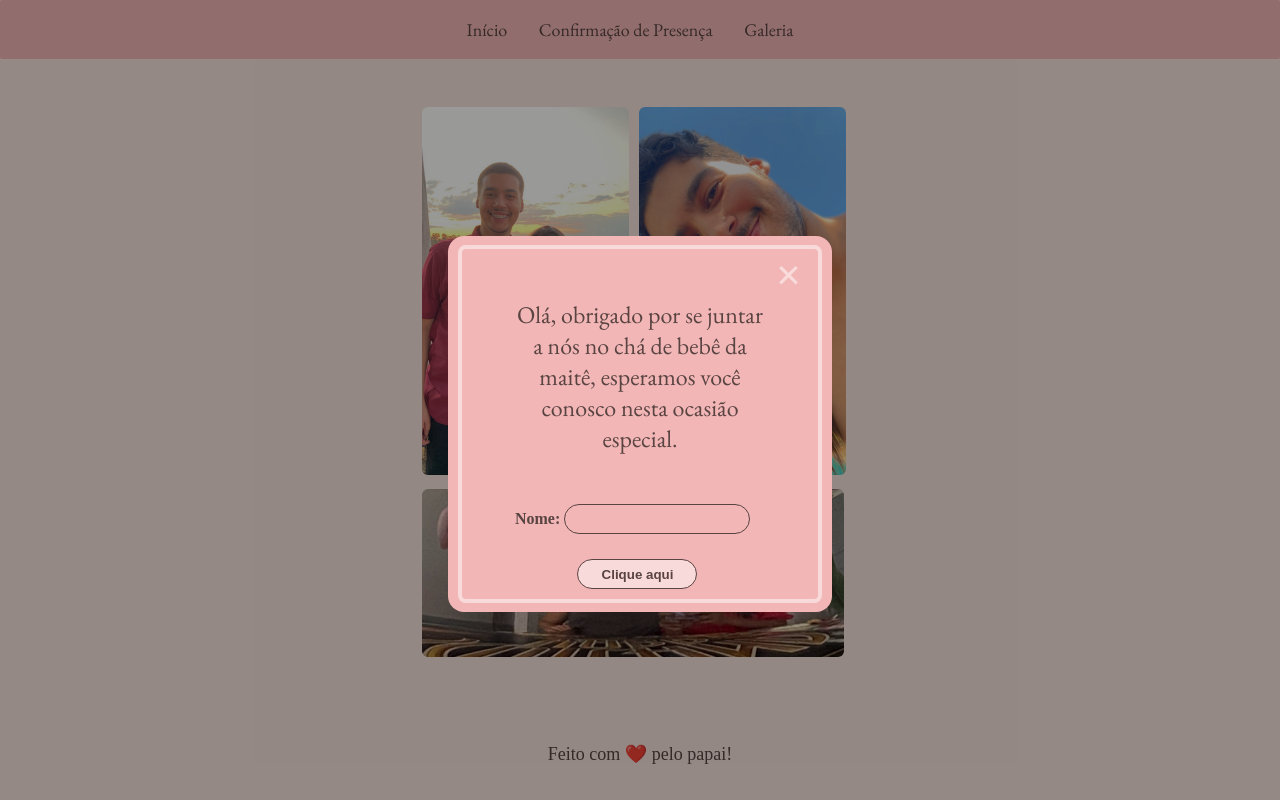
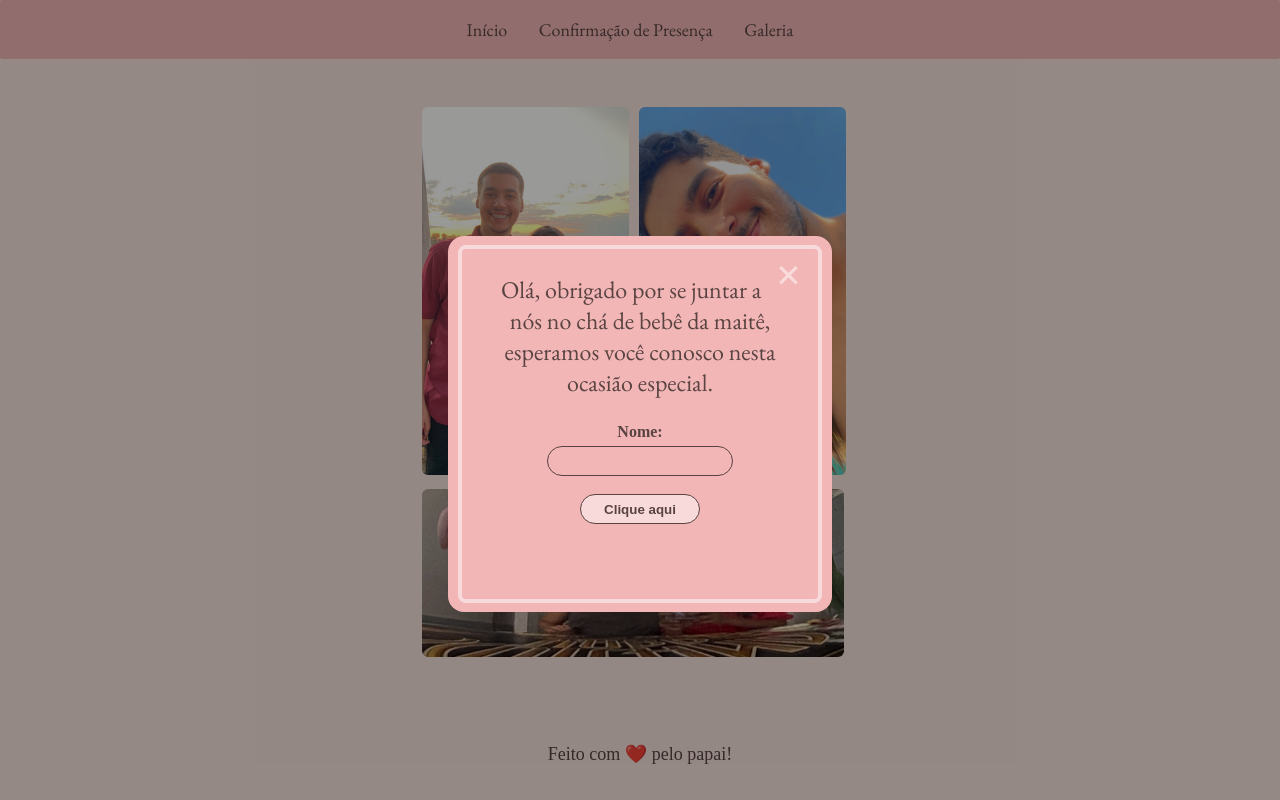
Before and after one commit to Tulipiz/Lista-de-convidados, a plain HTML site: page Menu/Presentes/index.html in a window 1280 px wide. Both pictures are taken after a click on the link "Confirmação de Presença". Drawn offline with nearby package versions, Linux system fonts and the light colour scheme.

Commit message:
modify modal

```diff
--- a/Menu/Presentes/index.html
+++ b/Menu/Presentes/index.html
@@ -11,6 +11,7 @@
     <meta charset="UTF-8" />
     <meta name="viewport" content="width=device-width, initial-scale=1.0" />
     <link rel="stylesheet" type="text/css" href="style.css" />
+    <link rel="stylesheet" type="text/css" href="../modal.css" />
     <script type="module" src="script.js" defer></script>
     <title>Chá de bebe</title>
   </head>
--- a/Menu/Presentes/style.css
+++ b/Menu/Presentes/style.css
@@ -41,98 +41,7 @@
     text-decoration: none;
     color: var(--text-color);
   }
-  body .modal{
-    padding-top: 48px;
-    display: none;
-    align-items: center;
-    justify-content: center;
-  }
-  .modal {
-    position: fixed; /* Stay in place */
-    z-index: 1; /* Sit on top */
-    left: 0;
-    top: 0;
-    width: 100%; /* Full width */
-    height: 100%; /* Full height */
-    overflow: auto; /* Enable scroll if needed */
-    background-color: rgb(0,0,0); /* Fallback color */
-    background-color: rgba(0,0,0,0.4); /* Black w/ opacity */
-  }
-  .modal-content {
-    background-color: var(--background-header);
-    margin: auto;
-    /* border: 4px solid var(--header-hover); */
-    border-radius: 16px;
-    width: 30%;
-    height: 50%;
-    display: flex;
-    justify-content: center;
-    align-items: center;
-  }
-  .moldura {
-    display: inline;
-    border:4px solid var(--header-hover);
-    border-radius:8px;
-    width: 95%;
-    height: 95%;
 
-  }
-  .close {
-    margin-right: 5px;
-    color:var(--header-hover);
-    float: right;
-    font-size: 45px;
-    font-weight: bold;
-    padding-right: 12px;
-  }
-  .moldura p{
-    padding: 50px;
-    font-family: "EB Garamond", serif;
-    color: var(--text-color);
-  }
-  .moldura p {
-    font-size: 24px;
-    text-align: center;
-  }
-  .close:hover,
-  .close:focus {
-    color: var(--text-color);
-    text-decoration: none;
-    cursor: pointer;
-  }
-  form {
-    margin: 0 auto;
-    width:250px;
-    height: 200px;
-    }
-  .lb-name{
-    color: var(--text-color);
-    font-weight: bold;
-
-  }
-  .inpt-name{
-    color: var(--text-color);
-    font-weight: bold;
-    padding-left: 5px;
-    border-style: none;
-    border-radius: 9999px;
-    height: 30px;
-    background-color: var(--background-header);
-    border: 1px solid var(--text-color);
-  }
-
-  .btn{
-    color: var(--text-color);
-    font-weight: bold;
-    inline-size: 120px;
-    height: 30px;
-    margin: 10% 25%;
-    border-radius: 9999px;
-    border-style: none;
-    border: 1px solid var(--text-color);
-    background-color: var(--header-hover);
-
-  }
 
 ul li a {
     padding: 18px 4px;
--- /dev/null
+++ b/Menu/modal.css
@@ -0,0 +1,118 @@
+body .modal{
+  padding-top: 48px;
+  display: none;
+  align-items: center;
+  justify-content: center;
+}
+
+.modal {
+    position: fixed; /* Stay in place */
+    z-index: 1; /* Sit on top */
+    left: 0;
+    top: 0;
+    width: 100%; /* Full width */
+    height: 100%; /* Full height */
+    overflow: auto; /* Enable scroll if needed */
+    background-color: rgb(0,0,0); /* Fallback color */
+    background-color: rgba(0,0,0,0.4); /* Black w/ opacity */
+  }
+
+
+  /* Modal Content */
+  .modal-content {
+    background-color: var(--background-header);
+    margin: auto;
+    /* border: 4px solid var(--header-hover); */
+    border-radius: 16px;
+    width: 30%;
+    height: 50%;
+    display: flex;
+    justify-content: center;
+    align-items: center;
+  }
+  .moldura {
+      border:4px solid var(--header-hover);
+    border-radius:8px;
+    width: 95%;
+    height: 95%;
+
+  }
+  /* The Close Button */
+  .close {
+    margin-right: 5px;
+    color:var(--header-hover);
+    float: right;
+    font-size: 45px;
+    font-weight: bold;
+    padding-right: 12px;
+  }
+  .span{
+    display: flex;
+    justify-content: right;
+  }
+  .forms-center{
+    display: flex;
+    flex-direction: column;
+    justify-content: center;
+
+  }
+  .moldura p{
+    padding: 25px;
+    font-family: "EB Garamond", serif;
+    color: var(--text-color);
+  }
+
+  .moldura p {
+    font-size: 24px;
+    text-align: center;
+  }
+
+  .close:hover,
+  .close:focus {
+    color: var(--text-color);
+    text-decoration: none;
+    cursor: pointer;
+  }
+
+
+  form {
+    margin: 0 auto;
+    width:250px;
+    /* height: 200px;   */
+    }
+    .lb-name{
+      padding-bottom: 5px;
+      display: flex;
+      justify-content: center;
+      color: var(--text-color);
+      font-weight: bold;
+
+    }
+    .inpt-name{
+      color: var(--text-color);
+      font-weight: bold;
+      padding-left: 5px;
+      border-style: none;
+      border-radius: 9999px;
+      height: 30px;
+      background-color: var(--background-header);
+      border: 1px solid var(--text-color);
+    }
+
+    #forms{
+      display: flex;
+      justify-content: center;
+      align-items: center;
+      flex-direction: column;
+    }
+
+    .btn{
+      color: var(--text-color);
+      font-weight: bold;
+      inline-size: 120px;
+      height: 30px;
+      border-radius: 9999px;
+      border-style: none;
+      border: 1px solid var(--text-color);
+      background-color: var(--header-hover);
+    }
--- a/Menu/style.css
+++ b/Menu/style.css
@@ -40,106 +40,6 @@ header {
   text-decoration: none;
   color: var(--text-color);
 }
-body .modal{
-  padding-top: 48px;
-  display: none;
-  align-items: center;
-  justify-content: center;
-}
-.modal {
-  position: fixed; /* Stay in place */
-  z-index: 1; /* Sit on top */
-  left: 0;
-  top: 0;
-  width: 100%; /* Full width */
-  height: 100%; /* Full height */
-  overflow: auto; /* Enable scroll if needed */
-  background-color: rgb(0,0,0); /* Fallback color */
-  background-color: rgba(0,0,0,0.4); /* Black w/ opacity */
-}
-
-
-/* Modal Content */
-.modal-content {
-  background-color: var(--background-header);
-  margin: auto;
-  /* border: 4px solid var(--header-hover); */
-  border-radius: 16px;
-  width: 30%;
-  height: 50%;
-  display: flex;
-  justify-content: center;
-  align-items: center;
-}
-.moldura {
-  display: inline;
-	border:4px solid var(--header-hover);
-  border-radius:8px;
-  width: 95%;
-  height: 95%;
-
-}
-/* The Close Button */
-.close {
-  margin-right: 5px;
-  color:var(--header-hover);
-  float: right;
-  font-size: 45px;
-  font-weight: bold;
-  padding-right: 12px;
-}
-.moldura p{
-  padding: 50px;
-  font-family: "EB Garamond", serif;
-  color: var(--text-color);
-}
-
-.moldura p {
-  font-size: 24px;
-  text-align: center;
-}
-
-.close:hover,
-.close:focus {
-  color: var(--text-color);
-  text-decoration: none;
-  cursor: pointer;
-}
-
-form {
-  margin: 0 auto;
-  width:250px;
-  height: 200px;
-  }
-  .lb-name{
-    color: var(--text-color);
-    font-weight: bold;
-
-  }
-  .inpt-name{
-    color: var(--text-color);
-    font-weight: bold;
-    padding-left: 5px;
-    border-style: none;
-    border-radius: 9999px;
-    height: 30px;
-    background-color: var(--background-header);
-    border: 1px solid var(--text-color);
-  }
-
-  .btn{
-    color: var(--text-color);
-    font-weight: bold;
-    inline-size: 120px;
-    height: 30px;
-    margin: 10% 25%;
-    border-radius: 9999px;
-    border-style: none;
-    border: 1px solid var(--text-color);
-    background-color: var(--header-hover);
-
-  }
-
 
 
 
```
Also changed, not shown: Menu/index.html (+6 -2 lines).
